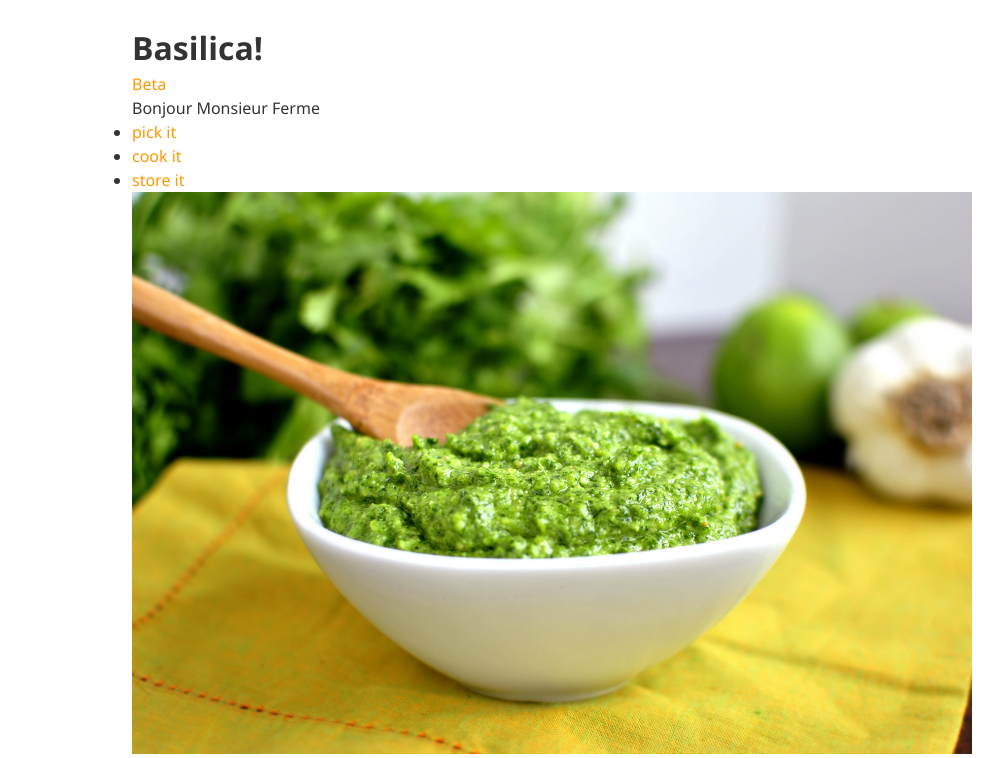
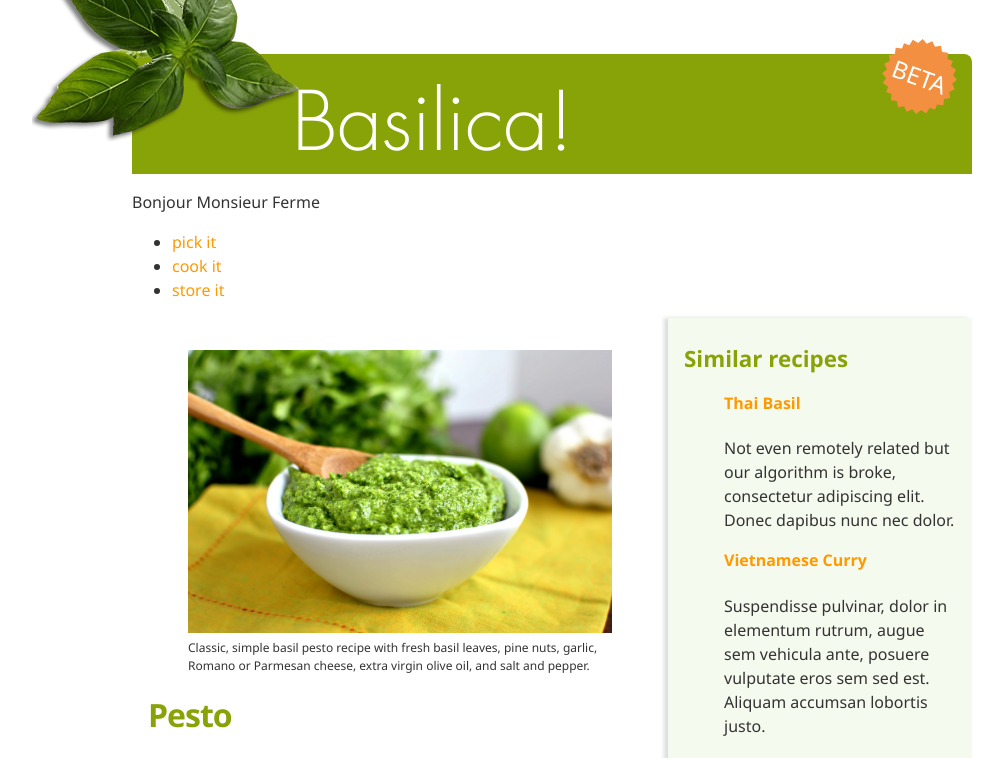
Before and after one commit to Will-Bond/HomeworkFeb21, a website: page app/index.html in a window 1280 px wide. Shown: the top 758 px of the page, without its empty margins (88-1091 px from the left). Drawn offline with Linux system fonts and the light colour scheme.

Commit message:
page layout done

```diff
--- a/app/css/styles.css
+++ b/app/css/styles.css
@@ -1,3 +1,5 @@
+@import url(font/stylesheet.css);
+
 html {
   --basil-green: #88a308;
   --dark-gray: #333333;
@@ -10,10 +12,10 @@
   --breakpoint: 640px;
 }
 
-* {
+/* * {
   margin: 0;
   padding: 0;
-}
+} */
 
 body {
   font: 100%/1.5 "Segoe UI", Candara, "Bitstream Vera Sans", "DejaVu Sans",
@@ -50,6 +52,53 @@
   margin-top: 12px;
 }
 
+header {
+  height: 120px;
+  background: var(--basil-green);
+  border-radius: 8px 8px 0px 0px;
+  position: relative;
+}
+
+header h1 {
+  background: url(img/basil.png) no-repeat;
+  font-family: futura_stdlight, sans-serif;
+  font-weight: normal;
+  color: #fff;
+  font-size: 5rem;
+  padding-left: 260px;
+  padding-top: 90px;
+  transform: translate(-100px, -80px);
+}
+
+header a.beta {
+  background: url("img/burst.svg") no-repeat;
+  color: #fff;
+  font-size: 1.5rem;
+  position: absolute;
+  top: -20px;
+  right: 10px;
+  width: 85px;
+  height: 85px;
+  line-height: 85px;
+  text-align: center;
+  text-transform: uppercase;
+  transform: rotate(20deg);
+  transition: all 1s ease;
+}
+
+header a.beta:hover {
+  transform: rotate(0deg) scale(1.2);
+}
+
+aside:hover {
+  transform: rotate(180deg);
+}
+
+article,
+aside {
+  padding: 1rem;
+}
+
 aside li {
   list-style: none;
 }
@@ -67,3 +116,23 @@
 img {
   width: 100%;
 }
+
+footer {
+  background-color: var(--basil-green);
+  padding: 1rem;
+  border-radius: 0 0 4px 4px;
+  margin-bottom: 2rem;
+}
+
+@media (min-width: 640px) {
+  .content {
+    display: flex;
+  }
+  article {
+    flex: 1 0 60%;
+  }
+  aside {
+    background-color: var(--light-green);
+    box-shadow: -4px 0 4px #ddd;
+  }
+}
--- a/app/index.html
+++ b/app/index.html
@@ -24,7 +24,24 @@
 
     <main class="content">
       <article itemscope itemtype="http://schema.org/Recipe">
-        <img src="img/pesto.jpg" />
+        <figure>
+          <picture>
+            <source
+              srcset="img/pesto/pesto_iodywc_c_scale,w_1380.jpg"
+              media="(min-width: 1200px)"
+            />
+            <source
+              srcset="img/pesto/pesto_iodywc_c_scale,w_780.jpg"
+              media="(min-width: 800px)"
+            />
+            <img itemprop="image" src="img/pesto.jpg" />
+          </picture>
+          <figcaption>
+            Classic, simple basil pesto recipe with fresh basil leaves, pine
+            nuts, garlic, Romano or Parmesan cheese, extra virgin olive oil, and
+            salt and pepper.
+          </figcaption>
+        </figure>
 
         <h2 itemprop="name">Pesto</h2>
 
```
Also changed, not shown: package.json (added, +18 -0 lines), 2 other files.
